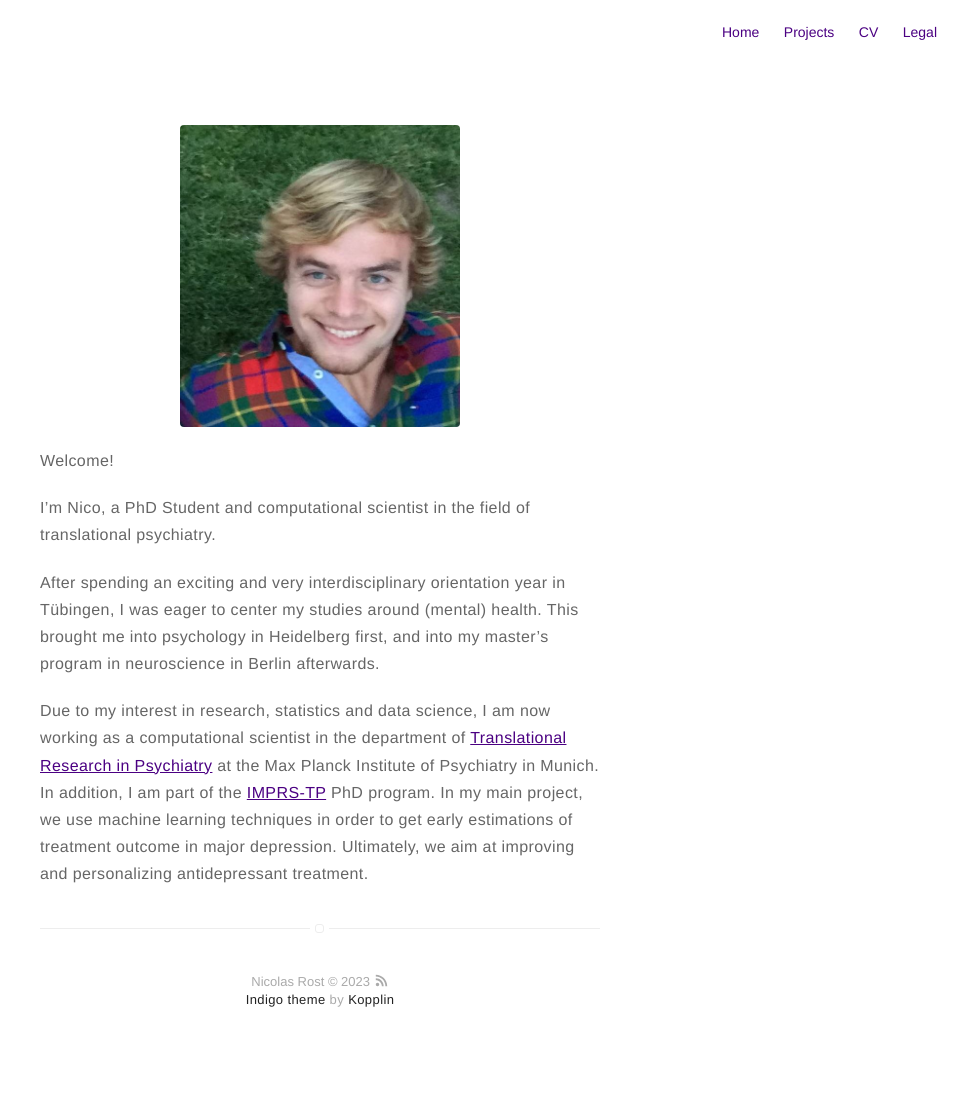
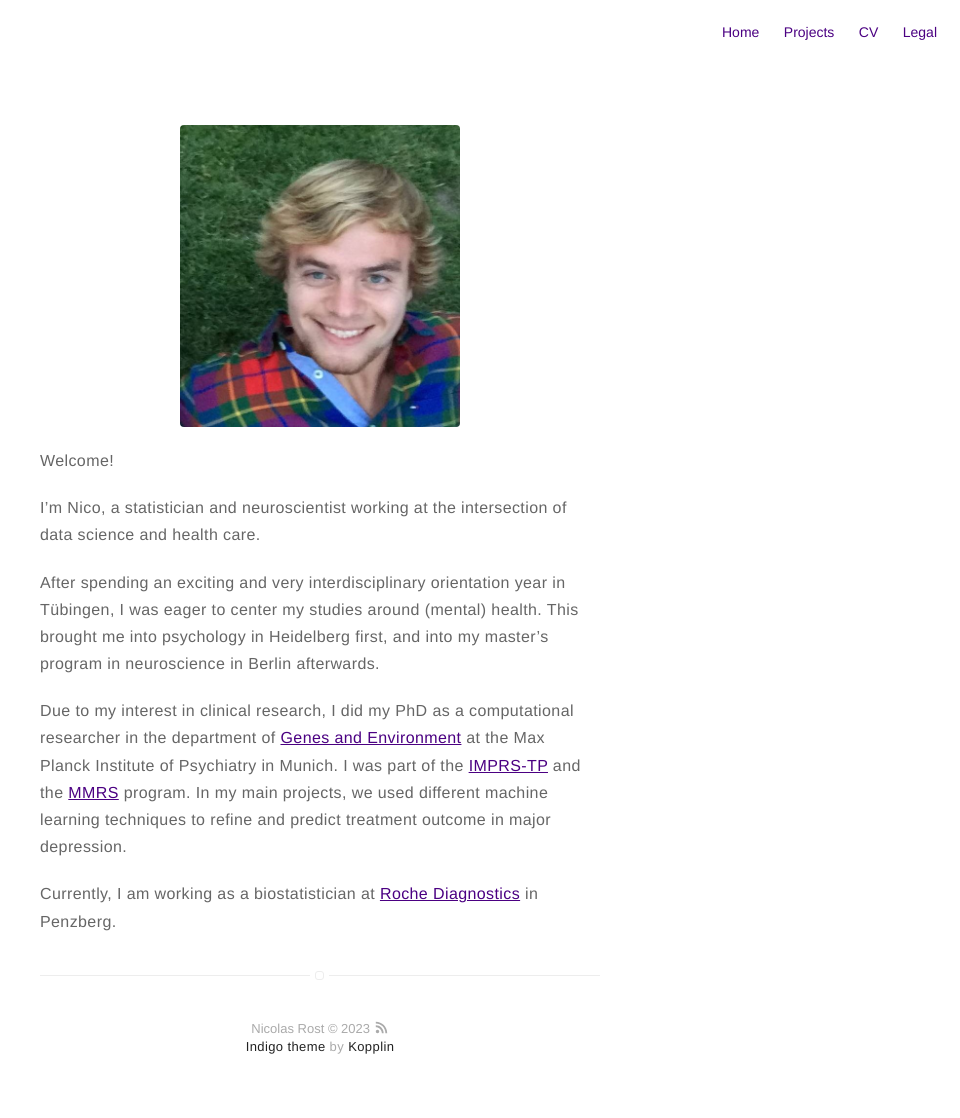
Before and after one commit to nicorost/nicorost.github.io, a Jekyll site: the page built from about.md, in a window 1280 px wide. Shown: the whole page, without its empty margins (320-1280 px from the left). Built offline with Jekyll 4.4.1, drawn with Linux system fonts in a browser that asks for light colours; before the commit the page ends 1071 px from its top, so only the background shows below that.

Commit message:
updated about and cv after PhD defense

```diff
--- a/_config.yml
+++ b/_config.yml
@@ -1,9 +1,9 @@
 # main text of home
 name: Nicolas Rost
-bio: Psychology || Neuroscience || Statistics Working in Computational Psychiatry
+bio: Health Care | Research | Statistics Working @ Roche Diagnostics
 
 # SEO
-keywords: Psychology, Biological Psychology, Clinical Psychology, Mental Health, Psychiatry, Computational Psychiatry, Data Science, Munich, Statistics, Machine Learning, LMU, Data Scientist, Max Planck Institute of Psychiatry
+keywords: Psychology, Biological Psychology, Clinical Psychology, Mental Health, Psychiatry, Computational Psychiatry, Data Science, Munich, Statistics, Machine Learning, LMU, Data Scientist, Max Planck Institute of Psychiatry, Roche
 
 # twitter summary info
 description: intro nicolas rost
@@ -43,7 +43,7 @@
 # google: mygoogle
 # instagram: myinstagram
 # pinterest: mypinterest
-linkedin: nicolas-rost-16040218b
+linkedin: nico-rost
 # youtube: myyoutube
 # spotify: myspotify
 github: nicorost
@@ -60,7 +60,7 @@
 authors:
     nicolasrost:
         name: Nicolas Rost
-        bio: Psychologist | Neuroscientist | Statistician working in Computational Psychiatry
+        bio: Health Care | Research | Statistics Working @ Roche Diagnostics
         external-image: false
         picture: assets/images/nico_rost.jpg
         #twitter: johndoe
--- a/about.md
+++ b/about.md
@@ -6,11 +6,13 @@ layout: page
 
 Welcome!
 
-I'm Nico, a PhD Student and computational scientist in the field of translational psychiatry.
+I'm Nico, a statistician and neuroscientist working at the intersection of data science and health care.
 
 After spending an exciting and very interdisciplinary orientation year in Tübingen, I was eager to center my studies around (mental) health.
 This brought me into psychology in Heidelberg first, and into my master's program in neuroscience in Berlin afterwards.
 
-Due to my interest in research, statistics and data science, I am now working as a computational scientist in the department of [Translational Research in Psychiatry](https://www.psych.mpg.de/1495955/binder)
-at the Max Planck Institute of Psychiatry in Munich. In addition, I am part of the [IMPRS-TP](https://www.imprs-tp.mpg.de/) PhD program. In my main project, we use
-machine learning techniques in order to get early estimations of treatment outcome in major depression. Ultimately, we aim at improving and personalizing antidepressant treatment.
+Due to my interest in clinical research, I did my PhD as a computational researcher in the department of [Genes and Environment](https://www.psych.mpg.de/1495955/binder)
+at the Max Planck Institute of Psychiatry in Munich. I was part of the [IMPRS-TP](https://www.imprs-tp.mpg.de/) and the [MMRS](https://www.en.mmrs.med.uni-muenchen.de/index.html) program.
+In my main projects, we used different machine learning techniques to refine and predict treatment outcome in major depression.
+
+Currently, I am working as a biostatistician at [Roche Diagnostics](https://www.roche.com/) in Penzberg.
```
Also changed, not shown: cv.md (+4 -3 lines).
